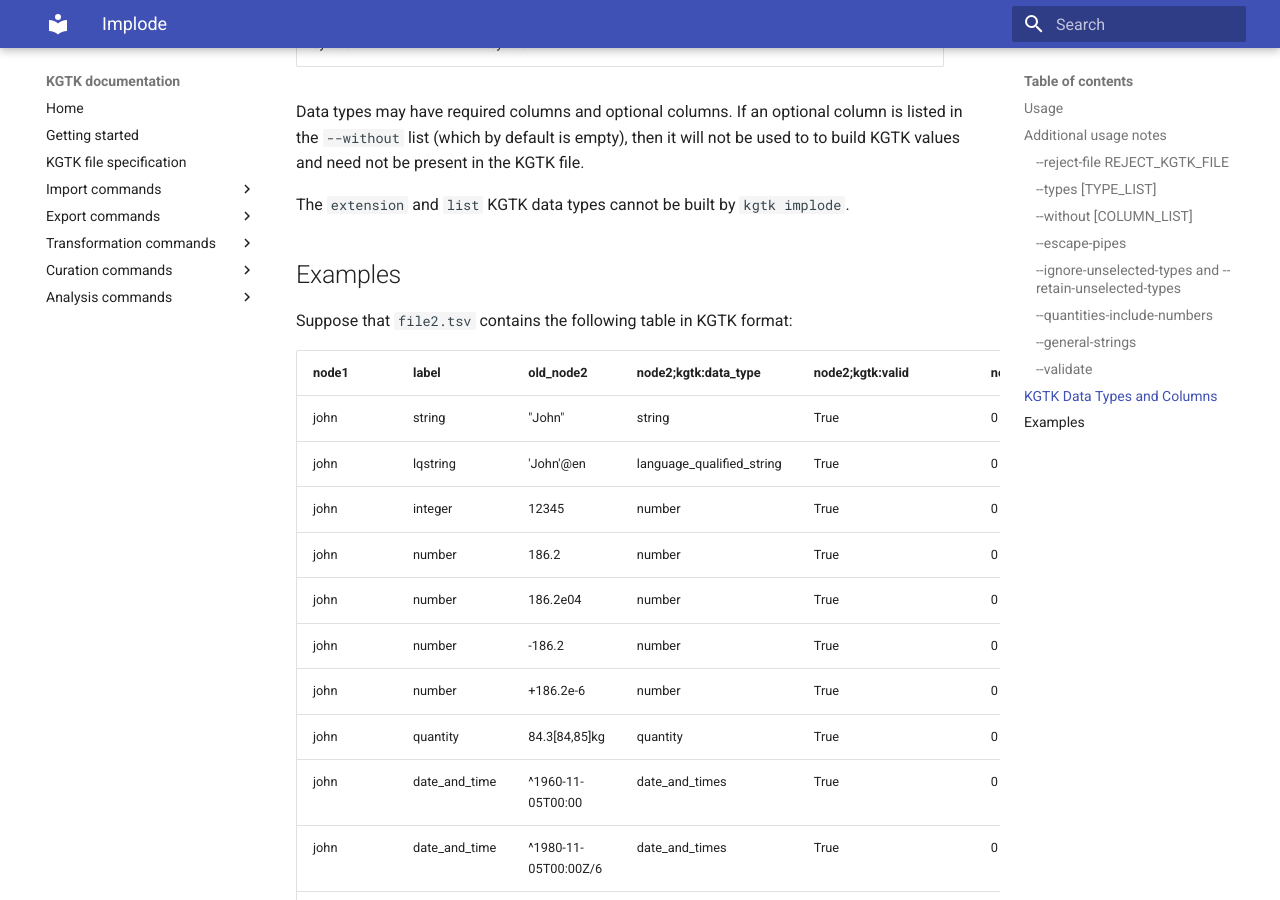
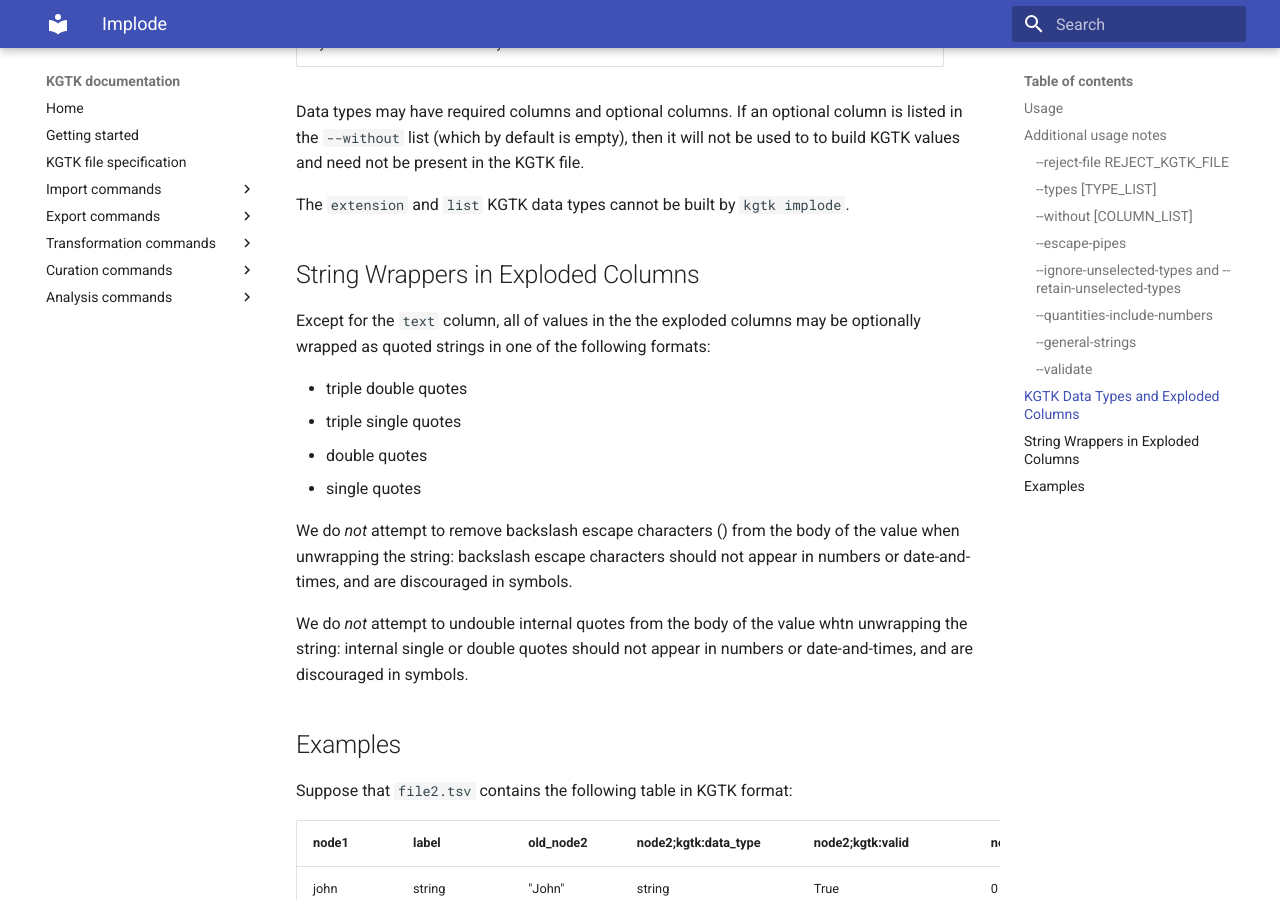
Before and after one commit to usc-isi-i2/kgtk, an MkDocs documentation site: the page built from docs/transform/implode.md, in a window 1280 px wide and 900 px high, scrolled down 4960 px. Built offline with MkDocs 1.6.1 and Material for MkDocs 9.7.7, drawn with Linux system fonts in a browser that asks for light colours; some of the changed text lies outside the part shown.

Commit message:
Document wtring wrappers for exploded columns.

```diff
--- a/docs/transform/implode.md
+++ b/docs/transform/implode.md
@@ -192,9 +192,9 @@ they are built.  Skipping the validation step will lead to faster execution,
 but will allow potentially invalid values to appear in the output KGTK file.
 
 
-## KGTK Data Types and Columns
+## KGTK Data Types and Exploded Columns
 
-This table shows the columns (without the prefix value, normally `node2;`) that are used for each KGTK data type.
+This table shows the exploded columns (without the prefix value, normally `node2;kgtk:`) that are used for each KGTK data type.
 
 | Data Type                 | Required Columns | Optional Columns |
 | ------------------------- | --------------- | --------------- |
@@ -216,6 +216,24 @@ will not be used to to build KGTK values and need not be present in the KGTK
 file.
 
 The `extension` and `list` KGTK data types cannot be built by `kgtk implode`.
+
+## String Wrappers in Exploded Columns
+
+Except for the `text` column, all of values in the the exploded columns may be
+optionally wrapped as quoted strings in one of the following formats:
+
+ * triple double quotes
+ * triple single quotes
+ * double quotes
+ * single quotes
+
+We do *not* attempt to remove backslash escape characters (\) from the body of
+the value when unwrapping the string: backslash escape characters should not
+appear in numbers or date-and-times, and are discouraged in symbols.
+
+We do *not* attempt to undouble internal quotes from the body of the value
+whtn unwrapping the string: internal single or double quotes should not appear
+in numbers or date-and-times, and are discouraged in symbols.
 
 ## Examples
 
```
Also changed, not shown: 1 other file.
